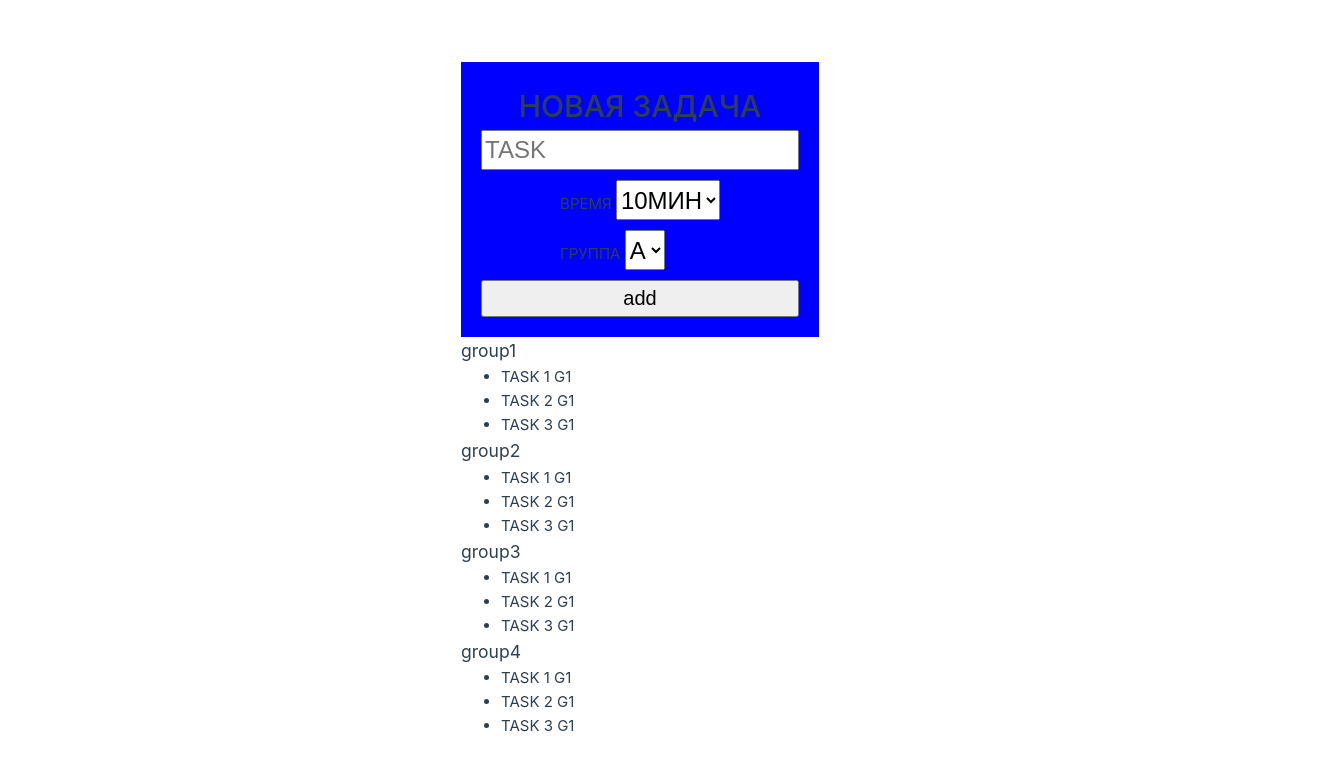
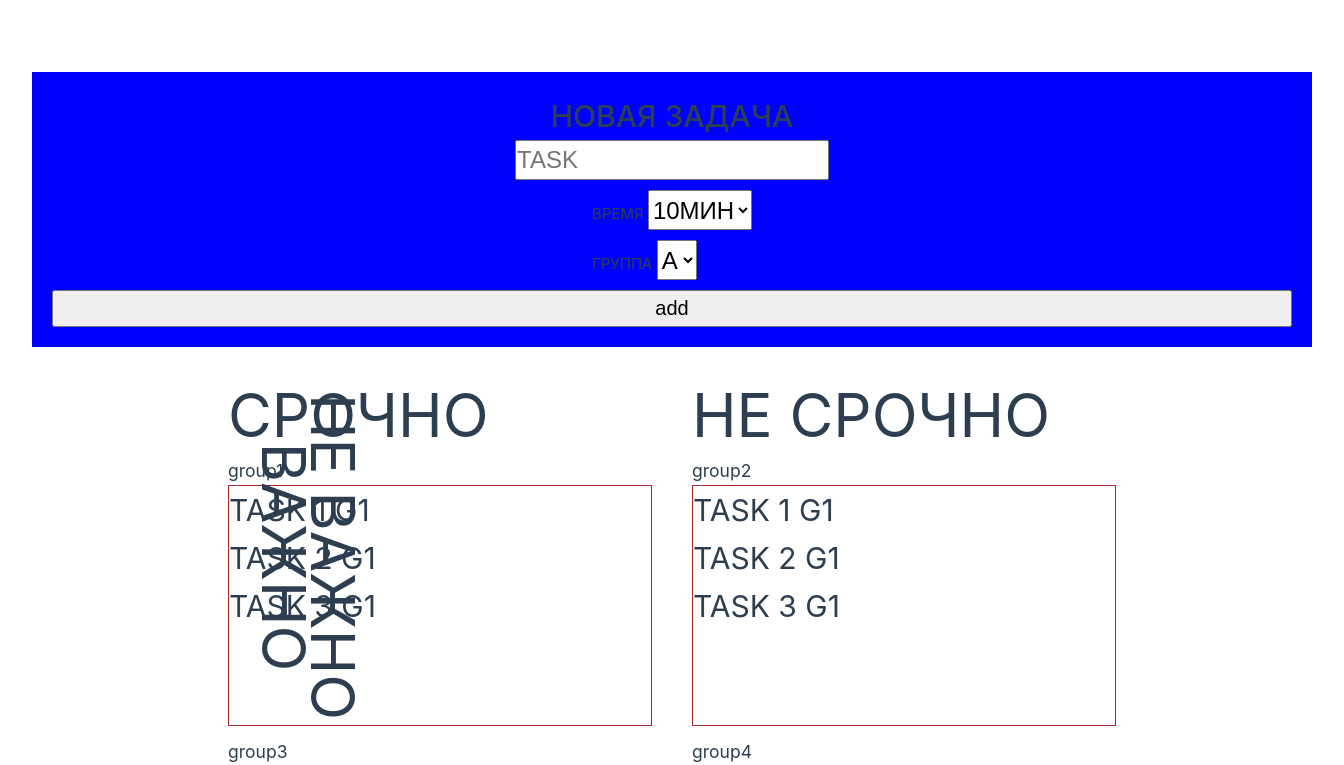
Before and after one commit to sbk-dushman/ts_practice_cases, a Vue app in the folder matrix_proj/: page / in a window 1280 px wide. Shown: the top 765 px of the page, 1344 px wide, since content can reach past the window. Built offline with nearby package versions, Linux system fonts and the light colour scheme; the HTML template or start-up script is replaced by a standard one.

Commit message:
matrix task list

```diff
--- a/matrix_proj/src/App.vue
+++ b/matrix_proj/src/App.vue
@@ -10,18 +10,26 @@ import AppMatrix from './components/AppMatrix.vue';
   </header>
 
   <main>
-      <div class="wrapper">
-      <AppForm msg="You did it!" />
-    </div>
-   <div class="matrix-container">
-  <AppMatrix msg="You did it!" />
-</div>
+     <AppForm msg="You did it!" />
+      <AppMatrix msg="You did it!" />
+      <!-- <div class="wrapper"> -->
+
+    <!-- </div> -->
+
+
   </main>
 </template>
 
-<style scoped>
+<style >
 :root{
 
+}
+*{
+  padding: 0;
+  margin: 0;
+}
+ul{
+  list-style-type: none;
 }
 header {
   line-height: 1.5;
@@ -29,18 +37,14 @@ header {
 
 
 @media (min-width: 1024px) {
-  header {
+  /* header {
     display: flex;
     place-items: center;
-  }
+  } */
 
   .logo {
     margin: 0 2rem 0 0;
   }
 
-  header .wrapper {
-
-  }
-
 }
 </style>
--- a/matrix_proj/src/assets/main.css
+++ b/matrix_proj/src/assets/main.css
@@ -1,7 +1,7 @@
 @import './base.css';
 
 #app {
-  max-width: 1280px;
+
   margin: 0 auto;
   padding: 2rem;
   font-weight: normal;
--- a/matrix_proj/src/components/AppForm.vue
+++ b/matrix_proj/src/components/AppForm.vue
@@ -43,6 +43,7 @@ h3 {
   align-items:center;
   flex-direction: column;
    text-transform: uppercase;
+   margin-top:40px;
 }
 [class^="task-form__input"]{
 margin-bottom: 10px;
--- a/matrix_proj/src/components/AppMatrix.vue
+++ b/matrix_proj/src/components/AppMatrix.vue
@@ -5,7 +5,9 @@ defineProps<{
 </script>
 
 <template>
-  <div class="group">
+   <div class="matrix-container">
+  <div class="group_a">
+
       <h3 class="group-title">group1</h3>
       <ul class="task_list">
         <li>TASK 1 G1</li>
@@ -13,7 +15,7 @@ defineProps<{
         <li>TASK 3 G1</li>
       </ul>
   </div>
-    <div class="group">
+    <div class="group_b">
       <h3 class="group-title">group2</h3>
       <ul class="task_list">
         <li>TASK 1 G1</li>
@@ -21,7 +23,7 @@ defineProps<{
         <li>TASK 3 G1</li>
       </ul>
   </div>
-    <div class="group-c">
+    <div class="group_c">
       <h3 class="group-title">group3</h3>
       <ul class="task_list">
         <li>TASK 1 G1</li>
@@ -29,7 +31,7 @@ defineProps<{
         <li>TASK 3 G1</li>
       </ul>
   </div>
-    <div class="group">
+    <div class="group_d">
       <h3 class="group-title">group4</h3>
       <ul class="task_list">
         <li>TASK 1 G1</li>
@@ -38,9 +40,60 @@ defineProps<{
       </ul>
   </div>
 
-
+  </div>
 </template>
 
 <style scoped>
+.group_a::before, .group_b::before,.group_a::after,.group_c::before{
+font-size: 60px;
+position: absolute;
+text-transform:uppercase;
+}
+.group_a::before, .group_b::before{
+  top: 20px;
+}
+.group_a::after, .group_c::before{
+    transform: rotate(90deg);
+    top: 162px;
+    left: 138px;
+}
+.group_c[data-v-c2dce88c]::before {
+    transform: rotate(90deg);
+    top: 455px;
+    left: 92px;
+}
+.group_a::before{
+content:'Срочно';
+}
+.group_b::before{
+content:'Не срочно';
+}
+.group_a::after{
+content:'важно';
+}
+.group_c::before{
+content:'Не важно';
+}
+
+
+.matrix-container{
+    display: grid;
+    grid-template-columns: repeat(2, 40%);
+    grid-template-rows: repeat(2, 62%);
+    grid-column-gap: 60px;
+    grid-row-gap: 60px;
+    gap: 40px;
+    padding: 110px;
+    position: relative;
+    width: 100vw;
+    justify-content: center;
+}
+.task_list{
+min-width: 100%;
+min-height: 100%;
+  border: 1px solid brown;
+  position: relative;
+  font-size: 30px;
+}
 
 </style>
```
